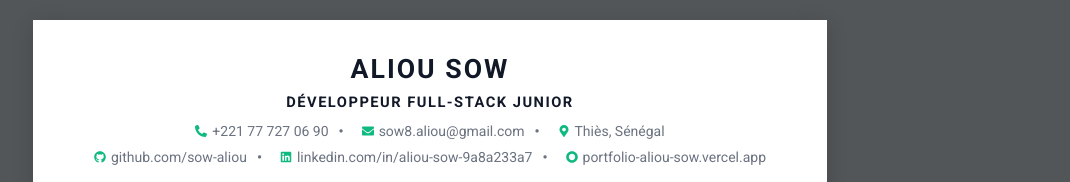
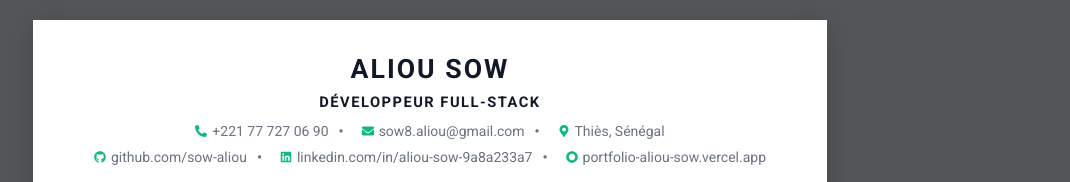
Before and after one commit to sow-aliou/Mon-CV, a React (Vite) app: page / in a window 1280 px wide. Shown: the top 182 px of the page, without its empty margins (210-1280 px from the left). Built offline with nearby package versions, Linux system fonts and the light colour scheme.

Commit message:
style: supprime le mot Junior du titre

```diff
--- a/src/data/profile.js
+++ b/src/data/profile.js
@@ -1,6 +1,6 @@
 export const profile = {
   name: 'Aliou Sow',
-  title: 'Développeur Full-Stack Junior',
+  title: 'Développeur Full-Stack',
   summary:
     "Diplômé d'une Licence en Informatique (Génie Logiciel) et actuellement à la recherche d'un stage, je suis un développeur passionné par le développement de solutions logicielles innovantes et l'Intelligence Artificielle. Rigoureux et orienté résultats, je m'efforce de concevoir des architectures performantes répondant à des problématiques complexes.",
 }
```
